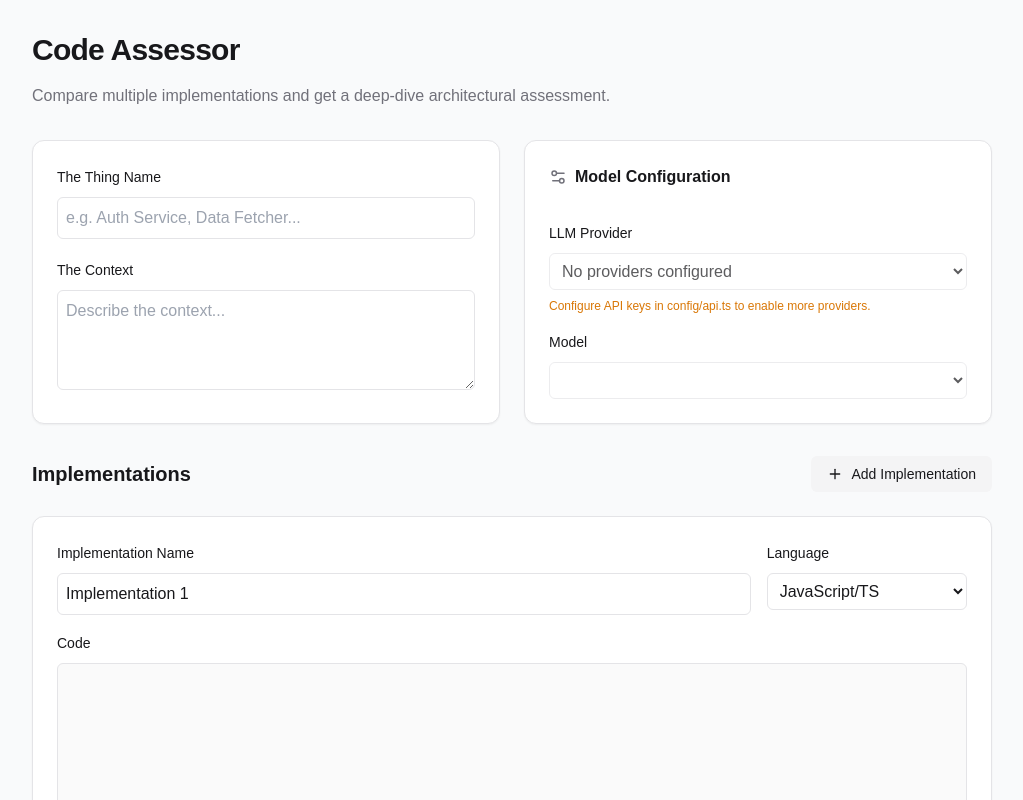
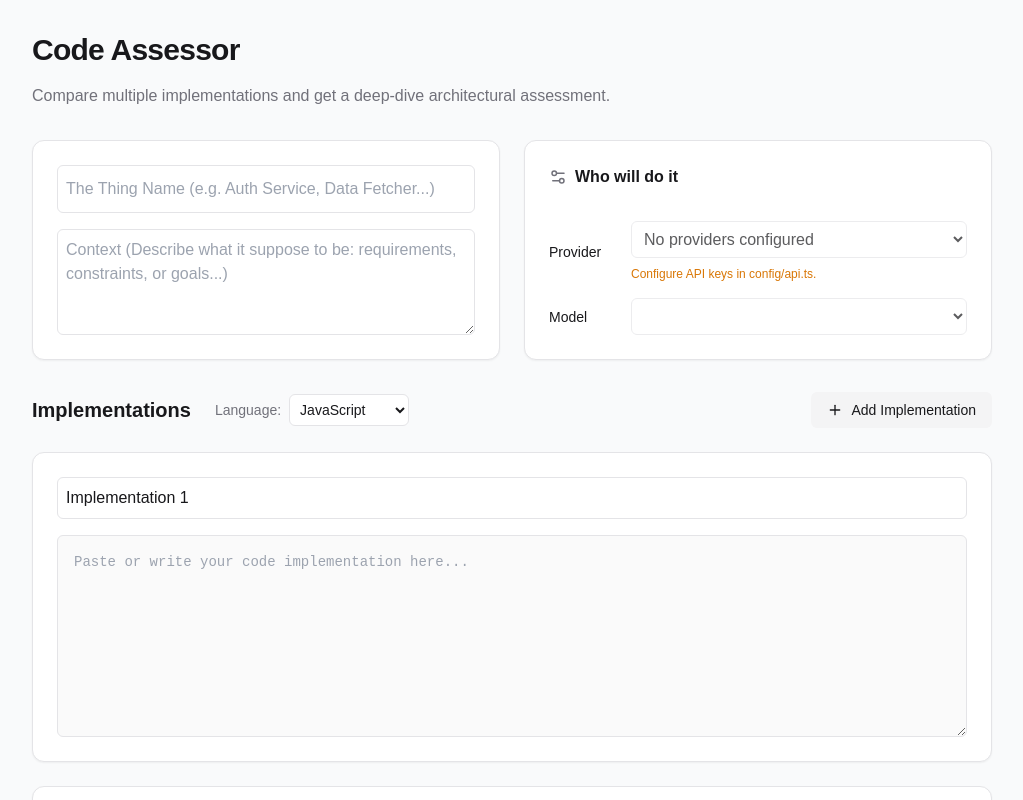
Before and after one commit to stsynergy/CodeAssessor, a Next.js app: page / in a window 1280 px wide. Shown: the top 800 px of the page, without its empty margins (128-1151 px from the left). Built offline with nearby package versions, Linux system fonts and the light colour scheme.

Commit message:
UI improvements

```diff
--- a/app/globals.css
+++ b/app/globals.css
@@ -5,12 +5,14 @@
 :root {
   --background: #ffffff;
   --foreground: #171717;
+  color-scheme: light;
 }
 
 @media (prefers-color-scheme: dark) {
   :root {
     --background: #0a0a0a;
     --foreground: #ededed;
+    color-scheme: dark;
   }
 }
 
@@ -19,3 +21,9 @@ body {
   background: var(--background);
   font-family: Arial, Helvetica, sans-serif;
 }
+
+@layer base {
+  select option {
+    @apply bg-white dark:bg-zinc-900 text-zinc-900 dark:text-zinc-100;
+  }
+}
--- a/app/page.tsx
+++ b/app/page.tsx
@@ -4,8 +4,17 @@ import { useState, useEffect } from "react";
 import Editor from "react-simple-code-editor";
 import { highlight, languages } from "prismjs";
 import "prismjs/components/prism-clike";
+import "prismjs/components/prism-markup";
+import "prismjs/components/prism-markup-templating";
 import "prismjs/components/prism-javascript";
+import "prismjs/components/prism-typescript";
 import "prismjs/components/prism-python";
+import "prismjs/components/prism-c";
+import "prismjs/components/prism-cpp";
+import "prismjs/components/prism-java";
+import "prismjs/components/prism-csharp";
+import "prismjs/components/prism-php";
+import "prismjs/components/prism-rust";
 import "prismjs/themes/prism-tomorrow.css";
 import { Plus, Trash2, FileText, Loader2, Download, Settings2 } from "lucide-react";
 import ReactMarkdown from "react-markdown";
@@ -17,8 +26,9 @@ interface Snippet {
   id: string;
   name: string;
   content: string;
-  language: "javascript" | "python";
 }
+
+type Language = "javascript" | "typescript" | "python" | "c" | "cpp" | "java" | "csharp" | "php" | "rust";
 
 interface Provider {
   id: string;
@@ -30,9 +40,10 @@ export default function Home() {
   const [thingName, setThingName] = useState("");
   const [context, setContext] = useState("");
   const [snippets, setSnippets] = useState<Snippet[]>([
-    { id: "1", name: "Implementation 1", content: "", language: "javascript" },
-    { id: "2", name: "Implementation 2", content: "", language: "javascript" },
+    { id: "1", name: "Implementation 1", content: "" },
+    { id: "2", name: "Implementation 2", content: "" },
   ]);
+  const [selectedLanguage, setSelectedLanguage] = useState<Language>("javascript");
   const [report, setReport] = useState("");
   const [isLoading, setIsLoading] = useState(false);
   const [mounted, setMounted] = useState(false);
@@ -93,7 +104,6 @@ export default function Home() {
         id: Math.random().toString(36).substr(2, 9),
         name: `Implementation ${snippets.length + 1}`,
         content: "",
-        language: "javascript",
       },
     ]);
   };
@@ -119,7 +129,7 @@ export default function Home() {
         body: JSON.stringify({
           thingName,
           context,
-          snippets,
+          snippets: snippets.map(s => ({ ...s, language: selectedLanguage })),
           providerId: selectedProviderId,
           modelId: selectedModelId
         }),
@@ -157,27 +167,21 @@ export default function Home() {
         {/* Info Section */}
         <div className="grid gap-6 p-6 bg-white dark:bg-zinc-900 rounded-xl border border-zinc-200 dark:border-zinc-800 shadow-sm">
           <div className="grid gap-4">
-            <div className="space-y-2">
-              <label className="text-sm font-medium">The Thing Name</label>
             <input
               type="text"
               autoCapitalize="off"
-                className="w-full p-2 bg-transparent border border-zinc-200 dark:border-zinc-800 rounded-md outline-none focus:ring-2 focus:ring-blue-500 transition-all"
-                placeholder="e.g. Auth Service, Data Fetcher..."
+              className="w-full p-2 bg-transparent border border-zinc-200 dark:border-zinc-800 rounded-md outline-none focus:ring-2 focus:ring-blue-500 transition-all font-medium"
+              placeholder="The Thing Name (e.g. Auth Service, Data Fetcher...)"
               value={thingName}
               onChange={(e) => setThingName(e.target.value)}
             />
-            </div>
-            <div className="space-y-2">
-              <label className="text-sm font-medium">The Context</label>
             <textarea
               autoCapitalize="off"
-                className="w-full p-2 min-h-[100px] max-h-[150px] bg-transparent border border-zinc-200 dark:border-zinc-800 rounded-md outline-none focus:ring-2 focus:ring-blue-500 transition-all resize-y"
-                placeholder="Describe the context..."
+              className="w-full p-2 min-h-[100px] bg-transparent border border-zinc-200 dark:border-zinc-800 rounded-md outline-none focus:ring-2 focus:ring-blue-500 transition-all resize-y"
+              placeholder="Context (Describe what it suppose to be: requirements, constraints, or goals...)"
               value={context}
               onChange={(e) => setContext(e.target.value)}
             />
-            </div>
           </div>
         </div>
 
@@ -185,22 +189,23 @@ export default function Home() {
         <div className="grid gap-6 p-6 bg-white dark:bg-zinc-900 rounded-xl border border-zinc-200 dark:border-zinc-800 shadow-sm">
           <div className="flex items-center gap-2 mb-2">
             <Settings2 size={18} className="text-zinc-500" />
-            <h3 className="font-semibold">Model Configuration</h3>
+            <h3 className="font-semibold">Who will do it</h3>
           </div>
           <div className="grid gap-4">
-            <div className="space-y-2">
-              <label className="text-sm font-medium">LLM Provider</label>
+            <div className="flex items-center gap-3">
+              <label className="text-sm font-medium min-w-[70px]">Provider</label>
+              <div className="flex-1 space-y-2">
                 <select
-                className="w-full p-2 bg-transparent border border-zinc-200 dark:border-zinc-800 rounded-md outline-none focus:ring-2 focus:ring-blue-500 transition-all"
+                  className="w-full p-2 bg-white dark:bg-zinc-900 border border-zinc-200 dark:border-zinc-800 rounded-md outline-none focus:ring-2 focus:ring-blue-500 transition-all"
                   value={selectedProviderId}
                   onChange={handleProviderChange}
                   disabled={availableProviders.length === 0}
                 >
                   {availableProviders.length === 0 ? (
-                  <option>No providers configured</option>
+                    <option className="bg-white dark:bg-zinc-900">No providers configured</option>
                   ) : (
                     availableProviders.map((p) => (
-                    <option key={p.id} value={p.id}>
+                      <option key={p.id} value={p.id} className="bg-white dark:bg-zinc-900">
                         {p.name}
                       </option>
                     ))
@@ -208,20 +213,21 @@ export default function Home() {
                 </select>
                 {availableProviders.length === 0 && (
                   <p className="text-xs text-amber-600 dark:text-amber-400">
-                  Configure API keys in config/api.ts to enable more providers.
+                    Configure API keys in config/api.ts.
                   </p>
                 )}
               </div>
-            <div className="space-y-2">
-              <label className="text-sm font-medium">Model</label>
+            </div>
+            <div className="flex items-center gap-3">
+              <label className="text-sm font-medium min-w-[70px]">Model</label>
               <select
-                className="w-full p-2 bg-transparent border border-zinc-200 dark:border-zinc-800 rounded-md outline-none focus:ring-2 focus:ring-blue-500 transition-all"
+                className="w-full p-2 bg-white dark:bg-zinc-900 border border-zinc-200 dark:border-zinc-800 rounded-md outline-none focus:ring-2 focus:ring-blue-500 transition-all"
                 value={selectedModelId}
                 onChange={(e) => setSelectedModelId(e.target.value)}
                 disabled={!currentProvider}
               >
                 {currentProvider?.models.map((m) => (
-                  <option key={m.id} value={m.id}>
+                  <option key={m.id} value={m.id} className="bg-white dark:bg-zinc-900">
                     {m.name}
                   </option>
                 ))}
@@ -232,8 +238,28 @@ export default function Home() {
       </div>
 
       <div className="space-y-6">
-        <div className="flex items-center justify-between">
-          <h2 className="text-xl font-semibold">Implementations</h2>
+        <div className="flex flex-col sm:flex-row sm:items-center justify-between gap-4">
+          <div className="flex items-center gap-6">
+            <h2 className="text-xl font-semibold whitespace-nowrap">Implementations</h2>
+            <div className="flex items-center gap-2">
+              <label className="text-sm font-medium text-zinc-500">Language:</label>
+              <select
+                className="p-1.5 bg-white dark:bg-zinc-900 border border-zinc-200 dark:border-zinc-800 rounded-md outline-none focus:ring-2 focus:ring-blue-500 transition-all text-sm min-w-[120px]"
+                value={selectedLanguage}
+                onChange={(e) => setSelectedLanguage(e.target.value as Language)}
+              >
+                <option value="javascript">JavaScript</option>
+                <option value="typescript">TypeScript</option>
+                <option value="python">Python</option>
+                <option value="java">Java</option>
+                <option value="c">C</option>
+                <option value="cpp">C++</option>
+                <option value="csharp">C#</option>
+                <option value="php">PHP</option>
+                <option value="rust">Rust</option>
+              </select>
+            </div>
+          </div>
           <button
             onClick={addSnippet}
             className="flex items-center gap-2 px-4 py-2 bg-zinc-100 dark:bg-zinc-800 hover:bg-zinc-200 dark:hover:bg-zinc-700 rounded-md transition-colors text-sm font-medium"
@@ -251,50 +277,47 @@ export default function Home() {
               {snippets.length > 2 && (
                 <button
                   onClick={() => removeSnippet(snippet.id)}
-                  className="absolute top-4 right-4 text-zinc-400 hover:text-red-500 transition-colors"
+                  className="absolute top-4 right-4 text-zinc-400 hover:text-red-500 transition-colors z-10"
                 >
                   <Trash2 size={18} />
                 </button>
               )}
 
-              <div className="grid grid-cols-[1fr,auto] gap-4">
-                <div className="space-y-2">
-                  <label className="text-sm font-medium">Implementation Name</label>
+              <div className="space-y-4">
                 <input
                   type="text"
                   autoCapitalize="off"
-                    className="w-full p-2 bg-transparent border border-zinc-200 dark:border-zinc-800 rounded-md outline-none focus:ring-2 focus:ring-blue-500 transition-all"
+                  className="w-full p-2 bg-transparent border border-zinc-200 dark:border-zinc-800 rounded-md outline-none focus:ring-2 focus:ring-blue-500 transition-all font-medium"
+                  placeholder="Implementation Name (e.g. Standard, Optimized...)"
                   value={snippet.name}
                   onChange={(e) => updateSnippet(snippet.id, { name: e.target.value })}
                 />
-                </div>
-                <div className="space-y-2">
-                  <label className="text-sm font-medium">Language</label>
-                  <select
-                    className="w-full p-2 bg-transparent border border-zinc-200 dark:border-zinc-800 rounded-md outline-none focus:ring-2 focus:ring-blue-500 transition-all"
-                    value={snippet.language}
-                    onChange={(e) => updateSnippet(snippet.id, { language: e.target.value as any })}
+
+                <div className="border border-zinc-200 dark:border-zinc-800 rounded-md overflow-hidden font-mono text-sm bg-zinc-50 dark:bg-zinc-950">
+                  <div
+                    className="min-h-[200px] overflow-auto resize-y cursor-text"
+                    onClick={(e) => {
+                      if (e.target === e.currentTarget) {
+                        const textarea = e.currentTarget.querySelector('textarea');
+                        textarea?.focus();
+                      }
+                    }}
                   >
-                    <option value="javascript">JavaScript/TS</option>
-                    <option value="python">Python</option>
-                  </select>
-                </div>
-              </div>
-
-              <div className="space-y-2">
-                <label className="text-sm font-medium">Code</label>
-                <div className="border border-zinc-200 dark:border-zinc-800 rounded-md overflow-hidden font-mono text-sm bg-zinc-50 dark:bg-zinc-950">
-                  <div className="min-h-[200px] max-h-[400px] overflow-auto resize-y">
                     <Editor
                       value={snippet.content}
                       onValueChange={(content) => updateSnippet(snippet.id, { content })}
-                      highlight={(code) => highlight(code, snippet.language === "python" ? languages.python : languages.javascript, snippet.language)}
+                      highlight={(code) => {
+                        const grammar = languages[selectedLanguage] || languages.javascript;
+                        return highlight(code, grammar, selectedLanguage);
+                      }}
                       padding={16}
                       className="min-h-full"
                       textareaClassName="outline-none"
+                      placeholder="Paste or write your code implementation here..."
                       style={{
                         fontFamily: '"Fira code", "Fira Mono", monospace',
                         fontSize: 14,
+                        minHeight: '200px',
                       }}
                     />
                   </div>
```
Lines whose indentation alone changed are shown as unchanged.
